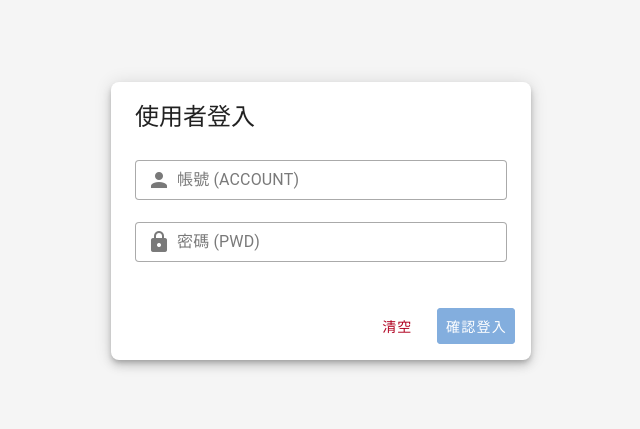
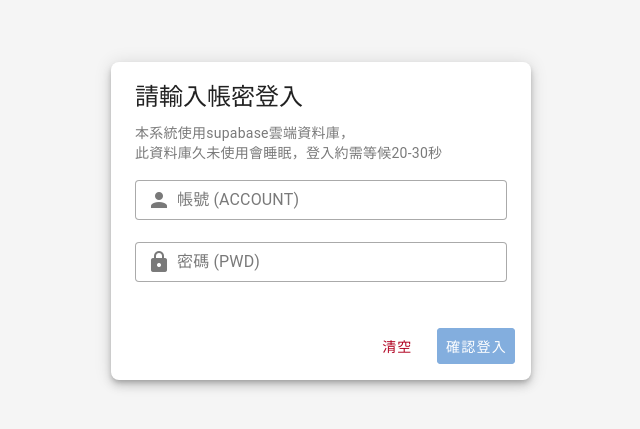
Before and after one commit to lv1codeman/curri-tool-pg, a Nuxt app: page /login in a window 1280 px wide. Shown: the part 129-558 px from the top of the page, without its empty margins (319-959 px from the left). Built offline with nearby package versions, Linux system fonts and the light colour scheme.

Commit message:
登入提示文字

```diff
--- a/app/pages/login.vue
+++ b/app/pages/login.vue
@@ -6,8 +6,12 @@
     <v-card class="login-card rounded-lg pa-2" width="420" elevation="6">
       <!-- 標題 -->
       <v-card-title class="text-h5 primary lighten-2">
-        使用者登入
+        請輸入帳密登入
       </v-card-title>
+      <v-card-subtitle> 本系統使用supabase雲端資料庫， </v-card-subtitle>
+      <v-card-subtitle>
+        此資料庫久未使用會睡眠，登入約需等候20-30秒
+      </v-card-subtitle>
 
       <!-- 內容 -->
       <v-card-text class="pt-4">
```
